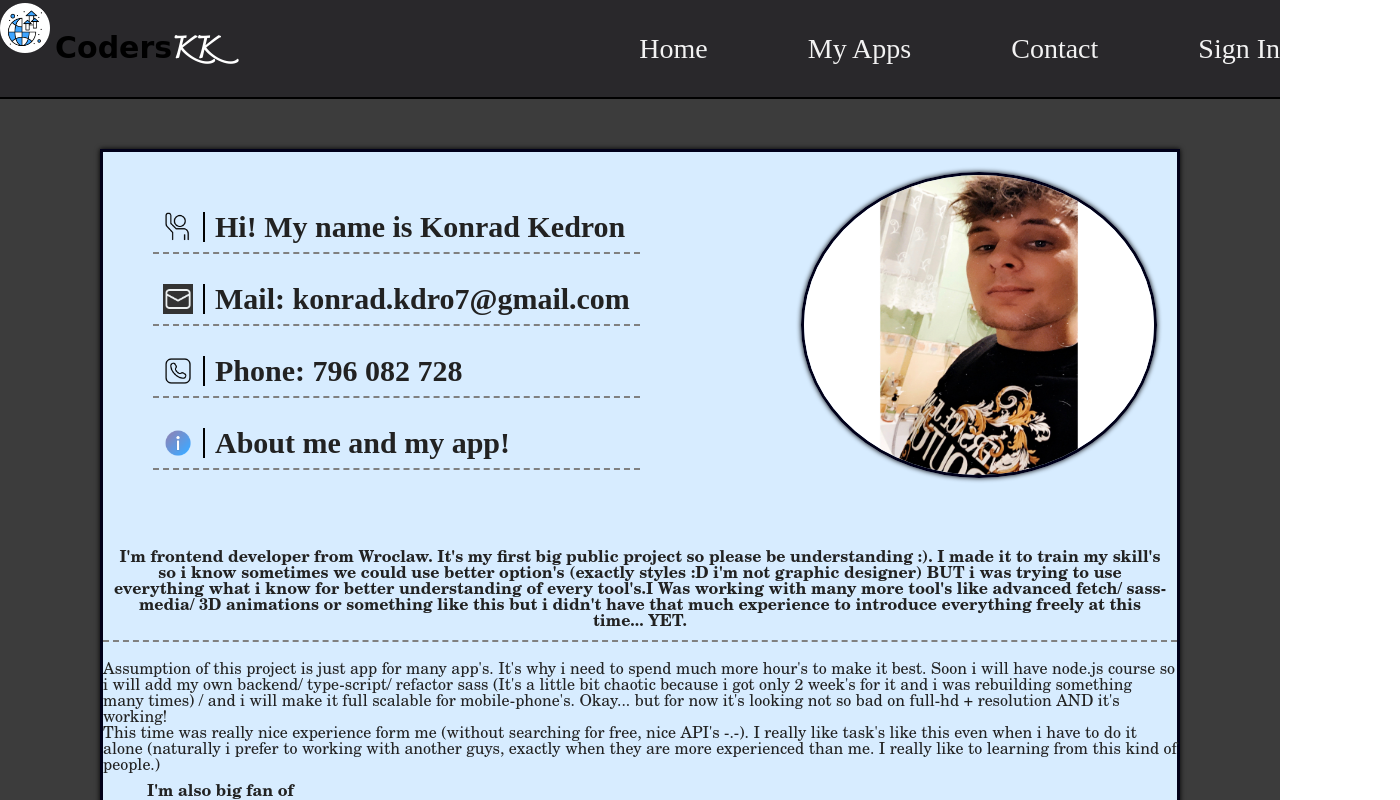
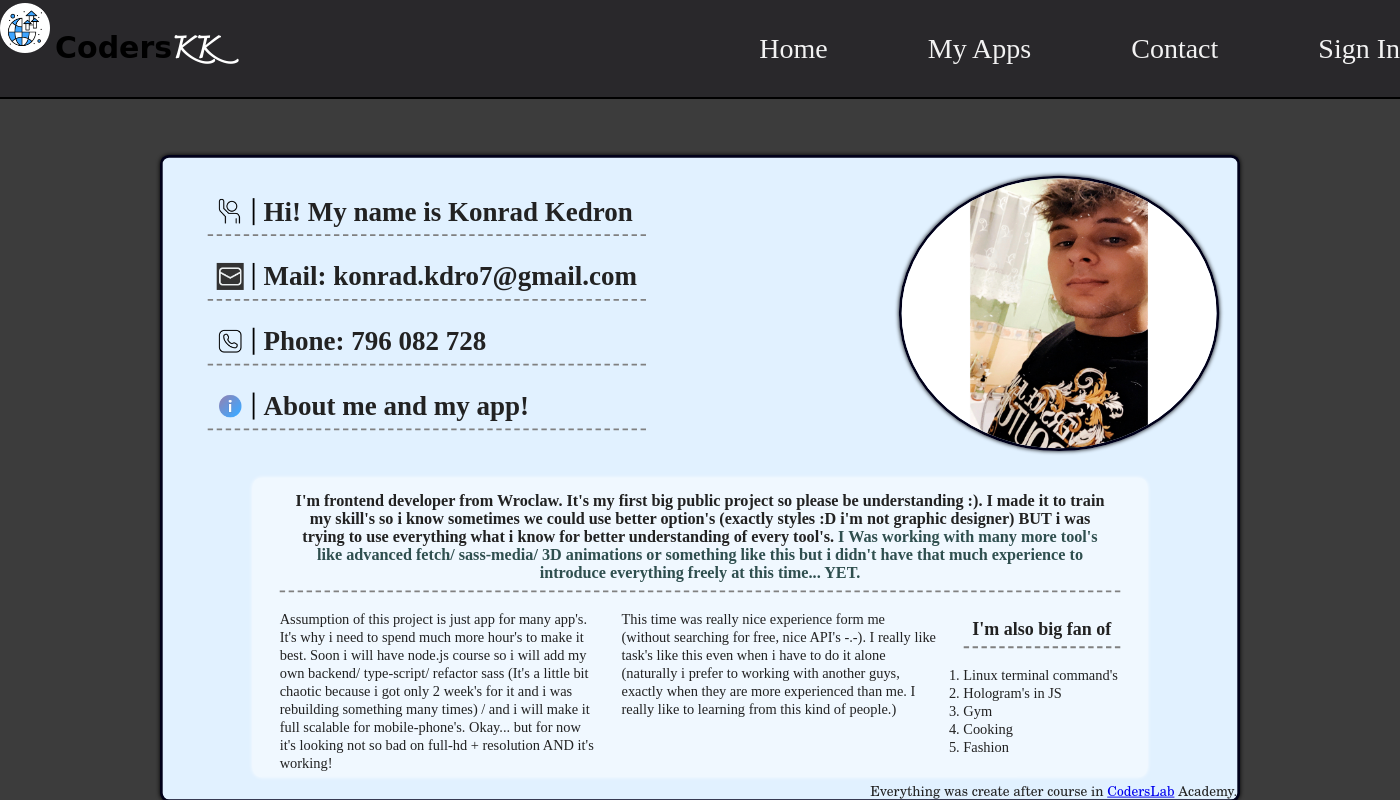
Before and after one commit to Konradk7/react-global-app, a React (Create React App) app: page /contact in a window 1280 px wide. Shown: the top 800 px of the page, 1400 px wide, since content can reach past the window. Built offline with nearby package versions, Linux system fonts and the light colour scheme.

Commit message:
Finish contact styles

```diff
--- a/src/components/Contact.js
+++ b/src/components/Contact.js
@@ -1,4 +1,4 @@
-import React from 'react';
+import React, {useState} from 'react';
 import photo from "../images/profile-photo.jpeg";
 import mail from "../images/mail.png";
 import phone from "../images/phone.png";
@@ -6,6 +6,7 @@ import info from "../images/info.png";
 import hey from "../images/hey.png";
 
 function Contact(props) {
+    const [text, setText] = useState(null);
     return (
         <>
             <div className="contact-container">
@@ -20,17 +21,19 @@ function Contact(props) {
                         <img src={photo} alt="Profile-photo" className="contact-container__main__head-photo"/>
                     </div>
                     <div className="contact-container__main__body">
-                        <h3>
+                        <h3 className="contact-container__main__body-head">
                             I'm frontend developer from Wroclaw. It's my first big public project so please be
                             understanding :). I
-                            made it to train my skill's so i know sometimes we could use better option's (exactly styles :D i'm
+                            made it to train my skill's so i know sometimes we could use better option's (exactly styles
+                            :D i'm
                             not graphic designer) BUT i was trying to use
                             everything what i know for better understanding of every tool's.
 
-                            <span>I Was working with many more tool's like advanced fetch/ sass-media/ 3D animations or something
+                            <span> I Was working with many more tool's like advanced fetch/ sass-media/ 3D animations or something
                              like this but i didn't have that much experience to introduce everything freely at this time... YET.</span>
 
                         </h3>
+                        <div className="contact-container__main__body-general">
                             <p>Assumption of this project is just app for many app's. It's why i need to spend much more
                                 hour's
                                 to
@@ -39,7 +42,8 @@ function Contact(props) {
                                 Soon i will have node.js course so i will add my own backend/ type-script/ refactor sass
                                 (It's a
                                 little
-                                bit chaotic because i got only 2 week's for it and i was rebuilding something many times) /
+                                bit chaotic because i got only 2 week's for it and i was rebuilding something many
+                                times) /
                                 and
                                 i
                                 will
@@ -49,7 +53,8 @@ function Contact(props) {
                                 resolution AND it's working!
                             </p>
 
-                            <p>This time was really nice experience form me (without searching for free, nice API's -.-). I
+                            <p>This time was really nice experience form me (without searching for free, nice API's
+                                -.-). I
                                 really
                                 like task's like this even when i have to do it
                                 alone (naturally i prefer to working with another guys, exactly when they are more
@@ -58,17 +63,22 @@ function Contact(props) {
                                 me.
                                 I really like to learning from this kind of people.)
                             </p>
-                    </div>
+                            <div className="contact-container__main__body-general-list">
                                 <h4>I'm also big fan of</h4>
-                    <ul>
+                                <ul >
                                     <li>Linux terminal command's</li>
                                     <li>Hologram's in JS</li>
                                     <li>Gym</li>
                                     <li>Cooking</li>
                                     <li>Fashion</li>
                                 </ul>
-                    <h5>Everything was create after course in <a href="https://coderslab.pl/pl">CodersLab</a> Academy
+                            </div>
+                        </div>
+                    </div>
+                    <h5 className="contact-container__main__footer">Everything was create after course in <a
+                        href="https://coderslab.pl/pl">CodersLab</a> Academy.
                     </h5>
+
                 </div>
             </div>
         </>
--- a/src/sass/common/_colors.scss
+++ b/src/sass/common/_colors.scss
@@ -33,6 +33,9 @@ $color-fitness-app: linear-gradient(gray 60%, blue);
 $color-fitness-scrollbar: linear-gradient(150deg, orangered 0%, black 100%);
 $color-fitness-title: linear-gradient( #ffff99 0%, orangered 90%);
 $color-fitness-list-elements: #e6e6e6;
+
+$color-contact-main: darken(aliceblue, 3%);
+$color-contact-body: aliceblue;
 
 %border {
   border: toRem(3) solid $color-weather-form-border;
--- a/src/sass/components/_Contact.scss
+++ b/src/sass/components/_Contact.scss
@@ -1,11 +1,14 @@
 .contact-container {
   min-height: toRem(600);
-  max-height: toRem(800);
-  padding: toRem(50) toRem(100);
+  min-width: toRem(1080);
+  padding: toRem(20) toRem(100);
+  transform: scale(0.9);
+  cursor: default;
+  &__main {
+    background: $color-contact-main;
+    height: 100%;
+    border-radius: toRem(10);
 
-  &__main {
-    background: darken(aliceblue, 5%);
-    height: 100%;
     @extend %border;
     @extend %box-shadow;
     font-family: C059;
@@ -14,7 +17,7 @@
       display: flex;
       justify-content: space-between;
       &-info {
-        padding: toRem(50);
+        padding: toRem(35) toRem(50) 0 toRem(50);
         font-family: Chandas;
         h1, h2 {
           display: flex;
@@ -36,7 +39,41 @@
         margin: toRem(20);
       }
     }
+    &__body {
+      margin: toRem(10) toRem(100);
+      padding: toRem(5) toRem(30);
+      background: $color-contact-body;
+      font-family: Chandas;
+      line-height: toRem(20);
+      border-radius: toRem(10);
+      box-shadow: 0 0 toRem(5) 0 white;
 
+      &-head {
+        font-size: toRem(18);
+        span {
+          color: darkslategray;
+        }
+      }
+      &-general {
+        display: flex;
+        justify-content: space-between;
+        p {
+          width: toRem(350);
+        }
+        &-list {
+          h4 {
+            font-size: toRem(20);
+          }
+          li {
+            list-style: number;
+
+          }
+
+        }
+
+      }
+
+    }
     h1, h2, h3, h4 {
       font-weight: bold;
       border-bottom: toRem(2) dashed gray;
@@ -48,18 +85,10 @@
     h1, h2 {
       font-size: toRem(30);
     }
-    h4 {
-      width: 20%;
+    &__footer {
+      font-size: toRem(15);
+      text-align: end;
     }
-    ul {
-      width: 15%;
-      //display: flex;
-      //justify-content: center;
-      //flex-direction: column;
-      li {
-        list-style: circle;
-        border-bottom: 1px solid black;
-      }
-    }
+
   }
 }
--- a/src/sass/components/_Header.scss
+++ b/src/sass/components/_Header.scss
@@ -2,11 +2,12 @@
 .header {
   background: $color-header-navBar;
   border-bottom: toRem(2) solid black;
-
+  min-width: toRem(1400);
 
 
   &-container {
-    max-width: 1600px;
+    max-width: toRem(1600);
+
     margin: 0 auto;
     display: flex;
     justify-content: space-between;
--- a/src/sass/components/_Home.scss
+++ b/src/sass/components/_Home.scss
@@ -3,6 +3,7 @@
   background: $color-weather-home;
   min-height: calc(100vh - 99px);
   overflow: auto;
+  min-width: toRem(1400);
   position: relative;
   height: auto;
 
@@ -180,7 +181,7 @@
     box-shadow: 0 0 toRem(10) 0 black;
     background: $color-main-background;
     min-height: toRem(800);
-    height: 100%;
+    height: auto;
     z-index: 10;
     position: relative;
 
@@ -190,8 +191,8 @@
 .main-page {
   display: flex;
   justify-content: space-around;
-
-  @include mobile {
-    flex-wrap: wrap;
-  }
+  //
+  //@include mobile {
+  //  flex-wrap: wrap;
+  //}
 }
```
Lines whose indentation alone changed are shown as unchanged.
